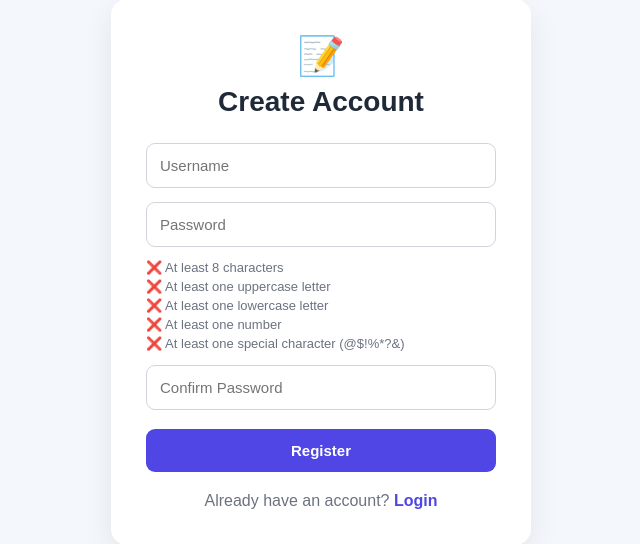
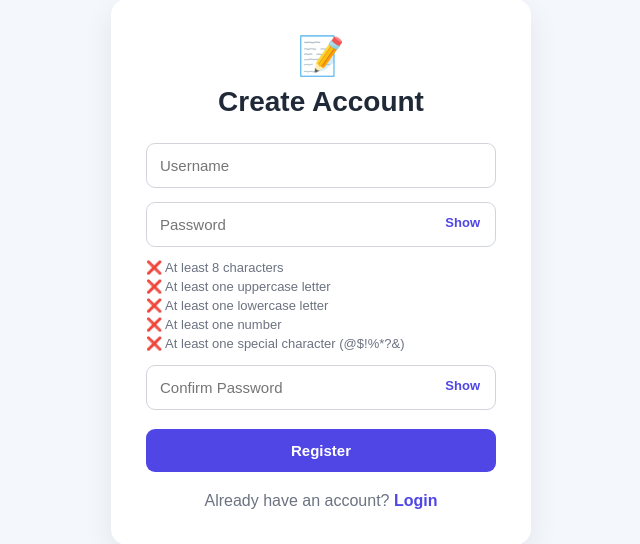
Before and after one commit to ShabdRastogi/notes-app, a Django app: page /register/ in a window 1280 px wide. Shown: the part 128-672 px from the top of the page, without its empty margins (319-959 px from the left). Run offline with Django 5.2, Linux system fonts and the light colour scheme.

Commit message:
feat:password show button

```diff
--- a/main/templates/register.html
+++ b/main/templates/register.html
@@ -27,6 +27,29 @@
     #password-requirements li{
         margin:4px 0;
     }
+    .password-field{
+        position:relative;
+    }
+
+    .password-field input{
+        padding-right:60px;
+    }
+
+    .password-field button{
+        position:absolute;
+        right:8px;
+        top:7px;
+        width:auto;
+        margin:0;
+        padding:6px 8px;
+        background:none;
+        color:#4f46e5;
+        font-size:13px;
+    }
+
+    .password-field button:hover{
+        background:none;
+    }
   </style>
 </head>
 <body>
@@ -37,9 +60,11 @@
 
     <form method="POST">
       {% csrf_token %}
-
       <input type="text" name="username" placeholder="Username" required>
-      <input id="password" type="password" name="password" placeholder="Password" required>
+      <div class="password-field">
+        <input id="password" type="password" name="password" placeholder="Password" required>
+        <button type="button" onclick="togglePassword('password',this)">Show</button>
+      </div>
       <ul id="password-requirements">
           <li id="length">❌ At least 8 characters</li>
           <li id="uppercase">❌ At least one uppercase letter</li>
@@ -47,7 +72,10 @@
           <li id="number">❌ At least one number</li>
           <li id="special">❌ At least one special character (@$!%*?&)</li>
       </ul>
-      <input type="password" name="confirm_password" placeholder="Confirm Password" required>
+      <div class="password-field">
+        <input id="confirm_password" type="password" name="confirm_password" placeholder="Confirm Password" required>
+        <button type="button" onclick="togglePassword('confirm_password',this)">Show</button>
+      </div>
 
       {% if error %}
         <p class="error">{{ error }}</p>
@@ -76,6 +104,17 @@
         document.getElementById('special').textContent =
             (/[@$!%*?&]/.test(value) ? '✅' : '❌') + ' At least one special character (@$!%*?&)';
     });
+    function togglePassword(id,button){
+      const password=document.getElementById(id);
+
+      if(password.type==="password"){
+          password.type="text";
+          button.textContent="Hide";
+      }else{
+          password.type="password";
+          button.textContent="Show";
+      }
+  }
   </script>
 </body>
 </html>
```
Also changed, not shown: main/templates/login.html (+41 -1 lines).
